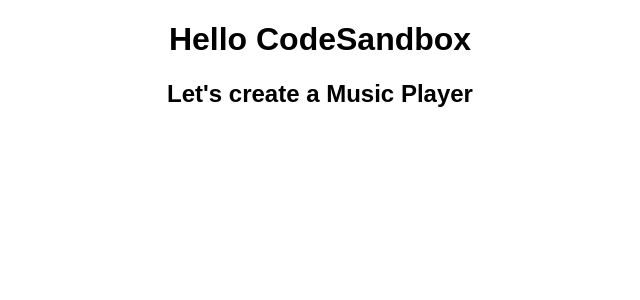
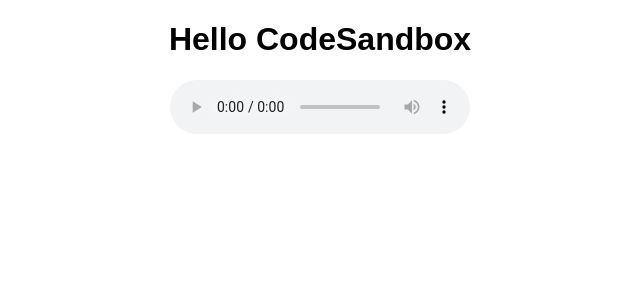
Before and after one commit to KamilMilewski/km-react-music-player, a React (Create React App) app: page / in a window 1280 px wide. Shown: the top 300 px of the page, without its empty margins (320-960 px from the left). Built offline with nearby package versions, Linux system fonts and the light colour scheme.

Commit message:
Add native audio component

```diff
--- a/src/App.js
+++ b/src/App.js
@@ -4,7 +4,7 @@
   return (
     <div className="App">
       <h1>Hello CodeSandbox</h1>
-      <h2>Let's create a Music Player</h2>
+      <audio controls src="https://www.learningcontainer.com/wp-content/uploads/2020/02/Kalimba.mp3"/>
     </div>
   );
 }
```
